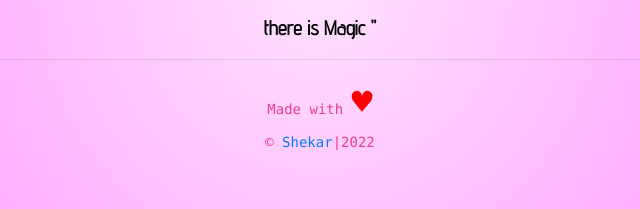
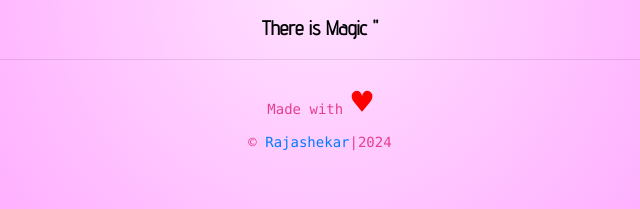
Before and after one commit to rajashekarmanthena/IWD, a plain HTML site: page index.html in a window 1280 px wide. Shown: the part 265-474 px from the top of the page, 320-960 px from the left. Drawn offline with nearby package versions, Linux system fonts and the light colour scheme.

Commit message:
Update index.html

```diff
--- a/index.html
+++ b/index.html
@@ -29,13 +29,11 @@
 						<img src="icon.png" class="logo slow-spin" />
 						<h1 class="logo-title animated infinite pulse slow">International <strong>Women's</strong> Day</h1>
 
-						<p class="logo-desc animated bounceInUp">" Where there is a Women. </p>
-						</p>
-						<p class="logo-desc animated bounceInUp">there is Magic "</p>
+						<p class="logo-desc animated bounceInUp">" Where there is a Women. <p class="logo-desc animated bounceInUp">There is Magic "</p>
 						<hr />
 
 						<code>Made with <span class="heart">&#9829</span></code>
-						<p><code>&copy; <a href="https://shekar-rajams.netlify.app/">Shekar</a>|2022</code>
+						<p><code>&copy; <a href="https://shekar-rajams.netlify.app/">Rajashekar</a>|2024</code>
 						</p>
 					</div>
 				</div>
```
